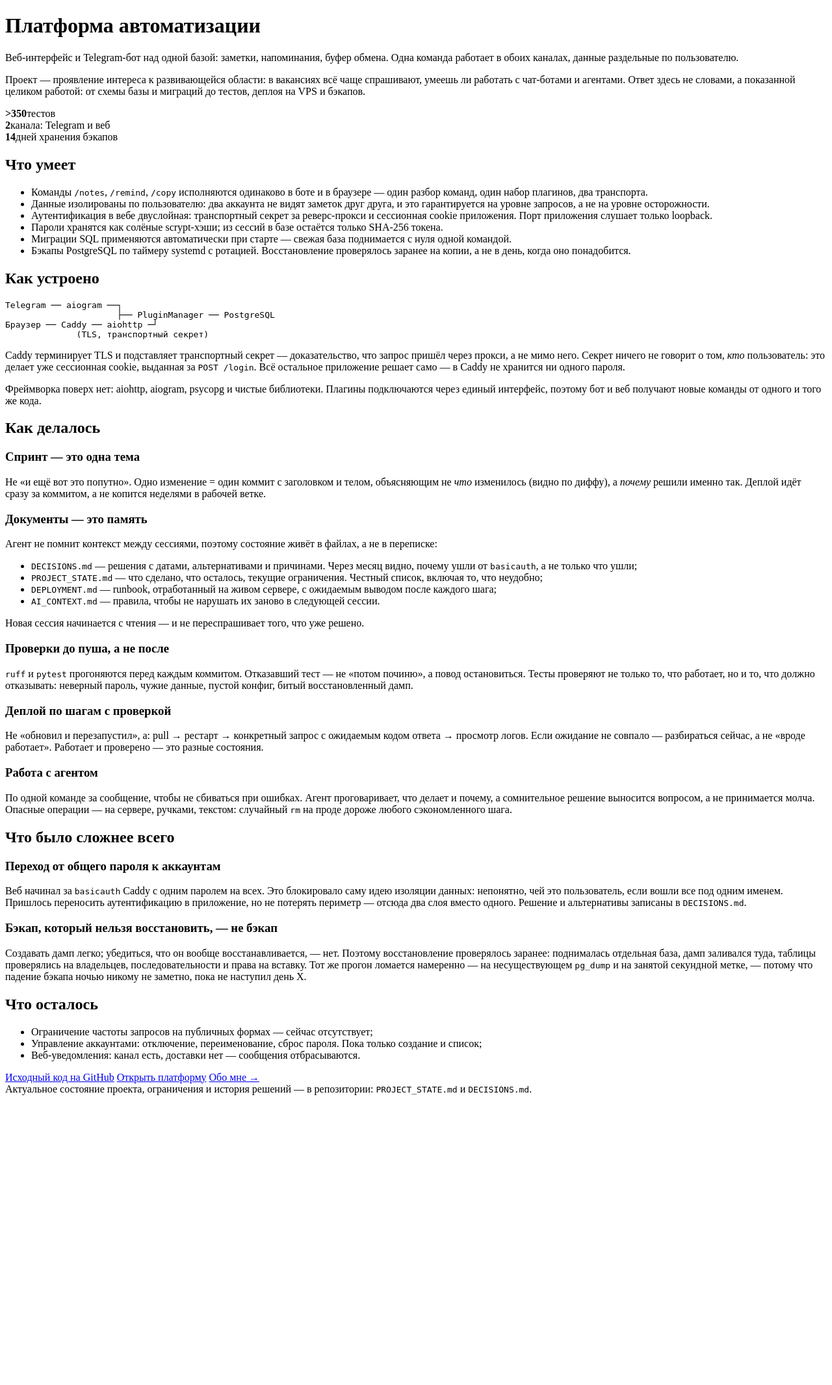
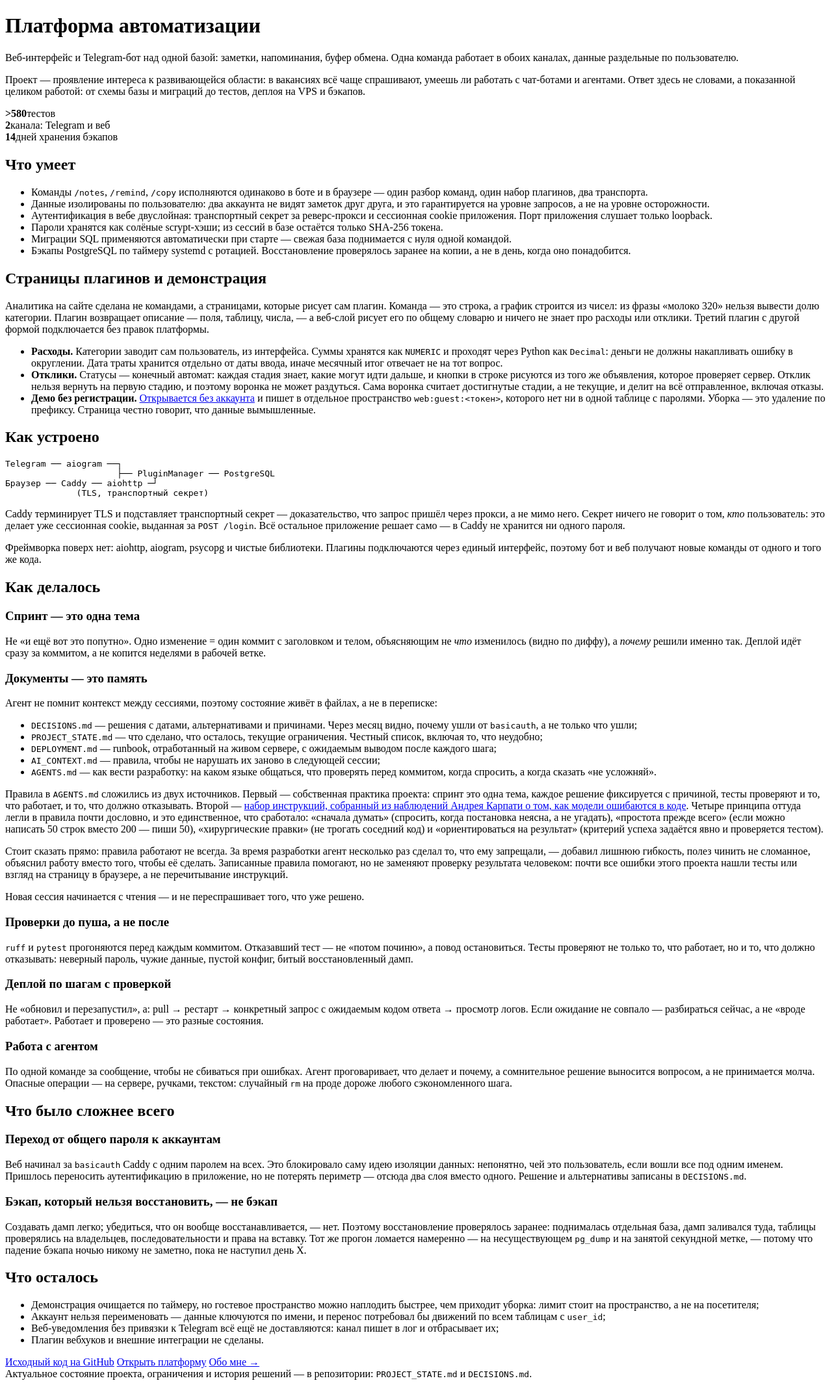
Before and after one commit to Dorian101/-automation-platform, a Python web app: template app/web/templates/project.html in a window 1280 px wide. Shown: the part 44-2175 px from the top of the page at 65% size. Before the commit the page ends 1729 px from the top, so only its background shows below. Run offline with Jinja, Linux system fonts and the light colour scheme; the template is opened without the code that fills it, so the values that code supplies are empty; some libraries are stand-ins or nearby versions.

Commit message:
Give the demonstration a timer, and bring the project page up to date
The cleanup command existed but nothing ran it, so every visit to the
demonstration left its namespace behind. A daily unit now does, an hour
after the backup and at an odd minute so neither job is what is running when
the box is busiest. The runbook says what to expect, including the part that
looks like a fault and is not: a visitor whose namespace was cleared finds the
sample data again, because the demonstration is seeded on arrival. Only what
they entered is gone.

The project page was describing a project from two months ago. It claimed no
rate limiting, no account administration and no delivery — all three done
weeks ago — and counted more than 350 tests against a suite now past 580. A
reader who opens the source and finds the page wrong is worse than a page
that never claimed the feature.

It now describes what the page is actually for: analytics that are pages
rather than commands, with a reason, and the two plugins that use it. The
spending plugin keeps money in NUMERIC and the date spent apart from the date
entered; the applications plugin keeps statuses as a state machine so the
funnel cannot be inflated; the demonstration says its numbers are invented.

The documents section names AGENTS.md and where the rules came from. The
repository the owner meant is multica-ai/andrej-karpathy-skills — the name
given was a 404, and the original forrestchang/ redirects there. Four
principles from it are quoted close to the wording of the file, and the page
also says plainly that the rules do not always hold: several times over this
project the agent did the thing it was told not to, and what caught it was
tests and a look at the page in a browser, not a re-read of the instructions.

590 tests pass.

```diff
--- a/app/web/templates/project.html
+++ b/app/web/templates/project.html
@@ -28,7 +28,7 @@ __PAGE_STYLES__
   </div>
 
   <div class="stats">
-    <div><b>&gt;350</b><span>тестов</span></div>
+    <div><b>&gt;580</b><span>тестов</span></div>
     <div><b>2</b><span>канала: Telegram и веб</span></div>
     <div><b>14</b><span>дней хранения бэкапов</span></div>
   </div>
@@ -50,6 +50,30 @@ __PAGE_STYLES__
       поднимается с нуля одной командой.</li>
     <li>Бэкапы PostgreSQL по таймеру systemd с ротацией. Восстановление
       проверялось заранее на копии, а не в день, когда оно понадобится.</li>
+  </ul>
+
+  <h2>Страницы плагинов и демонстрация</h2>
+  <p>Аналитика на сайте сделана не командами, а страницами, которые рисует
+  сам плагин. Команда — это строка, а график строится из чисел: из фразы
+  «молоко 320» нельзя вывести долю категории. Плагин возвращает описание —
+  поля, таблицу, числа, — а веб-слой рисует его по общему словарю и ничего
+  не знает про расходы или отклики. Третий плагин с другой формой
+  подключается без правок платформы.</p>
+  <ul>
+    <li><b>Расходы.</b> Категории заводит сам пользователь, из интерфейса.
+      Суммы хранятся как <code>NUMERIC</code> и проходят через Python как
+      <code>Decimal</code>: деньги не должны накапливать ошибку в округлении.
+      Дата траты хранится отдельно от даты ввода, иначе месячный итог отвечает
+      не на тот вопрос.</li>
+    <li><b>Отклики.</b> Статусы — конечный автомат: каждая стадия знает, какие
+      могут идти дальше, и кнопки в строке рисуются из того же объявления,
+      которое проверяет сервер. Отклик нельзя вернуть на первую стадию, и
+      поэтому воронка не может раздуться. Сама воронка считает достигнутые
+      стадии, а не текущие, и делит на всё отправленное, включая отказы.</li>
+    <li><b>Демо без регистрации.</b> <a href="/demo">Открывается без аккаунта</a>
+      и пишет в отдельное пространство <code>web:guest:&lt;токен&gt;</code>,
+      которого нет ни в одной таблице с паролями. Уборка — это удаление по
+      префиксу. Страница честно говорит, что данные вымышленные.</li>
   </ul>
 
   <h2>Как устроено</h2>
@@ -86,8 +110,28 @@ __PAGE_STYLES__
     <li><code>DEPLOYMENT.md</code> — runbook, отработанный на живом сервере,
       с ожидаемым выводом после каждого шага;</li>
     <li><code>AI_CONTEXT.md</code> — правила, чтобы не нарушать их заново в
-      следующей сессии.</li>
+      следующей сессии;</li>
+    <li><code>AGENTS.md</code> — как вести разработку: на каком языке
+      общаться, что проверять перед коммитом, когда спросить, а когда
+      сказать «не усложняй».</li>
   </ul>
+  <p>Правила в <code>AGENTS.md</code> сложились из двух источников. Первый —
+  собственная практика проекта: спринт это одна тема, каждое решение
+  фиксируется с причиной, тесты проверяют и то, что работает, и то, что
+  должно отказывать. Второй — <a href="https://github.com/multica-ai/andrej-karpathy-skills">набор
+  инструкций, собранный из наблюдений Андрея Карпати о том, как модели
+  ошибаются в коде</a>. Четыре принципа оттуда легли в правила почти
+  дословно, и это единственное, что сработало: «сначала думать» (спросить,
+  когда постановка неясна, а не угадать), «простота прежде всего» (если
+  можно написать 50 строк вместо 200 — пиши 50), «хирургические правки» (не
+  трогать соседний код) и «ориентироваться на результат» (критерий успеха
+  задаётся явно и проверяется тестом).</p>
+  <p>Стоит сказать прямо: правила работают не всегда. За время разработки
+  агент несколько раз сделал то, что ему запрещали, — добавил лишнюю
+  гибкость, полез чинить не сломанное, объяснил работу вместо того, чтобы её
+  сделать. Записанные правила помогают, но не заменяют проверку результата
+  человеком: почти все ошибки этого проекта нашли тесты или взгляд на
+  страницу в браузере, а не перечитывание инструкций.</p>
   <p>Новая сессия начинается с чтения — и не переспрашивает того, что уже
   решено.</p>
 
@@ -129,12 +173,14 @@ __PAGE_STYLES__
 
   <h2>Что осталось</h2>
   <ul>
-    <li>Ограничение частоты запросов на публичных формах — сейчас
-      отсутствует;</li>
-    <li>Управление аккаунтами: отключение, переименование, сброс пароля.
-      Пока только создание и список;</li>
-    <li>Веб-уведомления: канал есть, доставки нет — сообщения
-      отбрасываются.</li>
+    <li>Демонстрация очищается по таймеру, но гостевое пространство можно
+      наплодить быстрее, чем приходит уборка: лимит стоит на пространство, а
+      не на посетителя;</li>
+    <li>Аккаунт нельзя переименовать — данные ключуются по имени, и перенос
+      потребовал бы движений по всем таблицам с <code>user_id</code>;</li>
+    <li>Веб-уведомления без привязки к Telegram всё ещё не доставляются:
+      канал пишет в лог и отбрасывает их;</li>
+    <li>Плагин вебхуков и внешние интеграции не сделаны.</li>
   </ul>
 
   <div class="links">
```
Also changed, not shown: docs/DEPLOYMENT.md (+61 -0 lines), tests/test_demo.py (+26 -0 lines).
